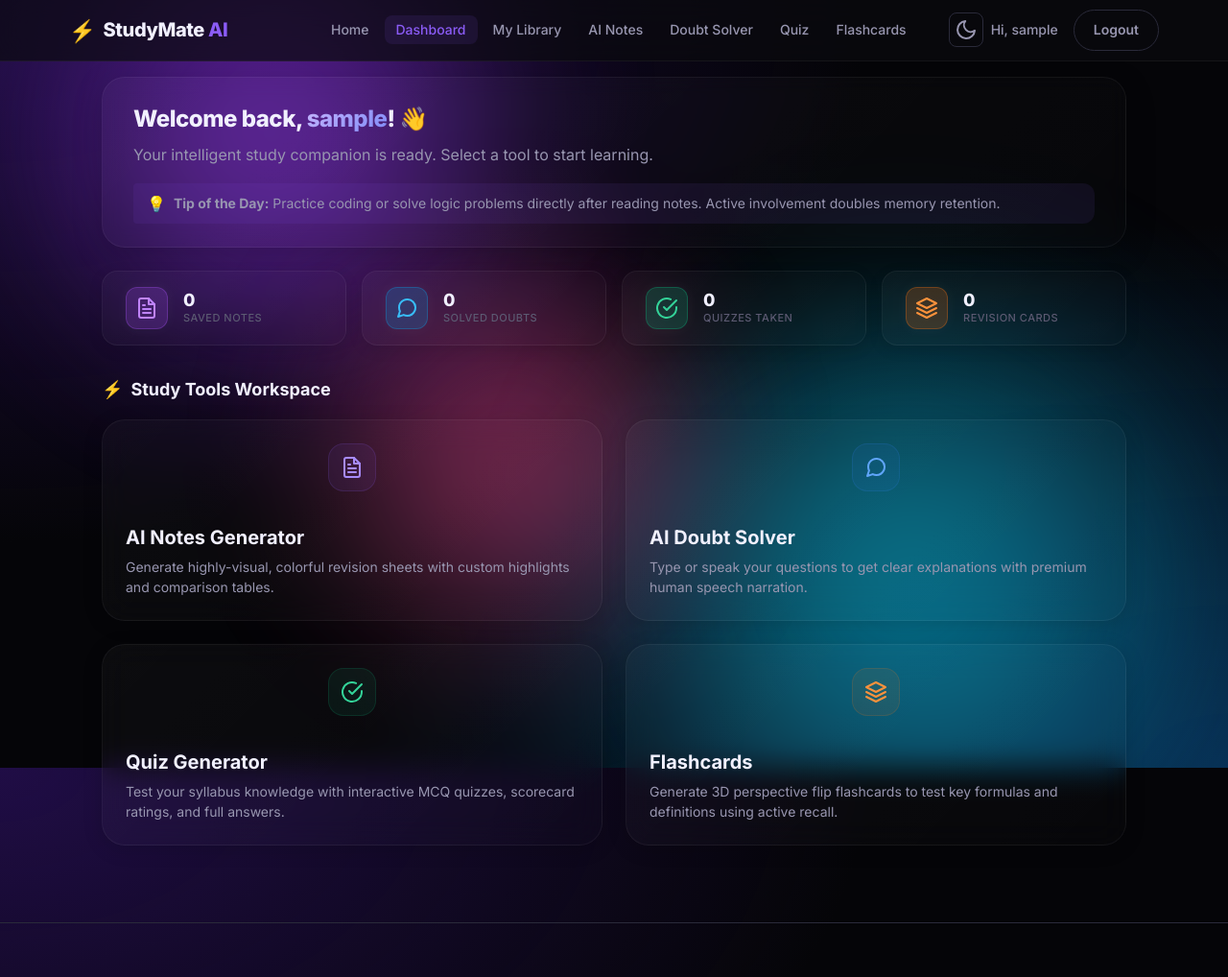
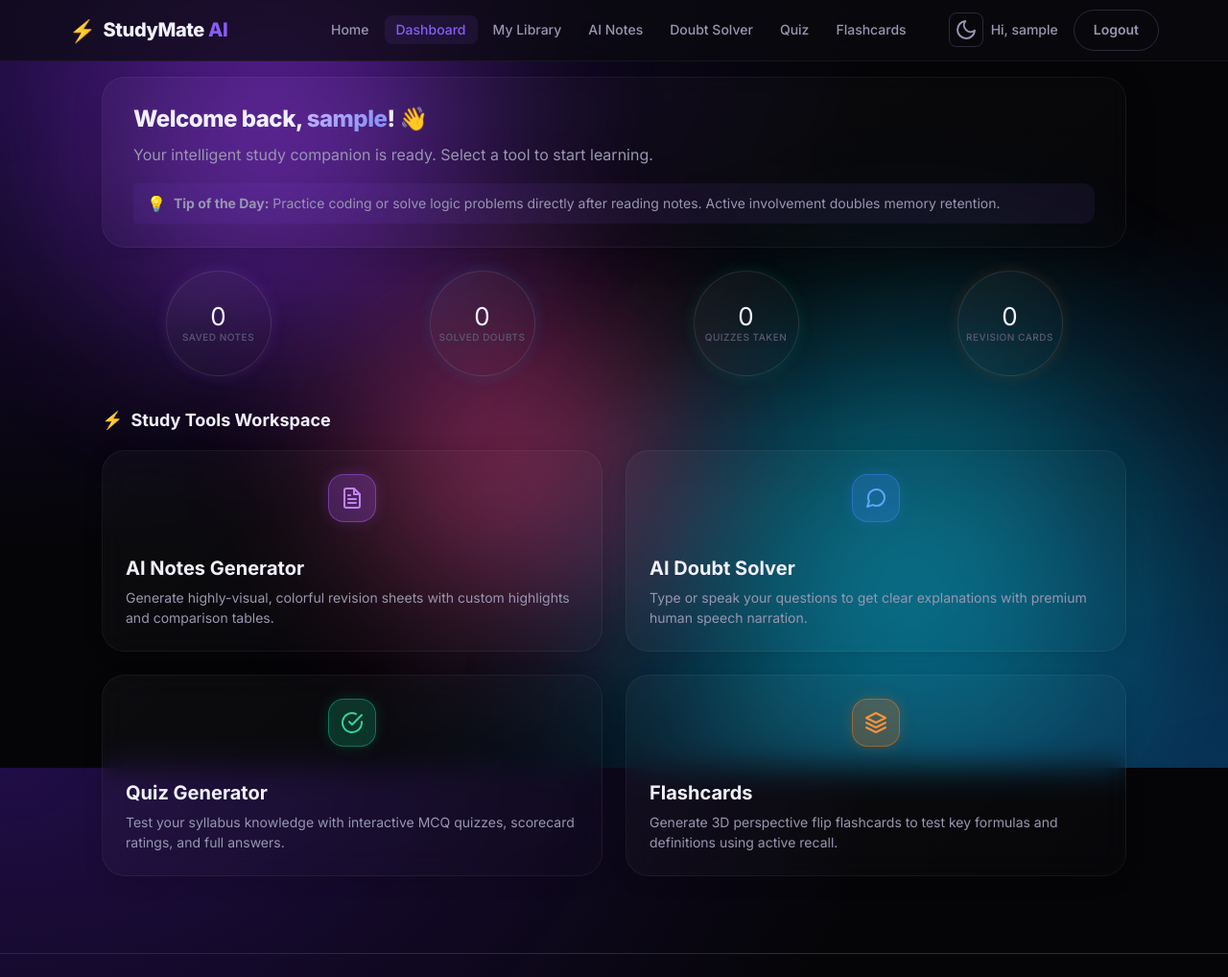
Before and after one commit to rajaswami6367/StudyMate.AI, a Flask app: page /dashboard in a window 1280 px wide. Shown: the top 1018 px of the page at 96% size. Run offline with Flask 3, Linux system fonts and the light colour scheme; the visitor is signed in with stand-in values (Sample User, id 1); data that the repository does not hold is empty.

Commit message:
Redesign stats to circular rings, make icons highly vibrant, and upgrade background mesh

```diff
--- a/static/css/style.css
+++ b/static/css/style.css
@@ -1145,47 +1145,55 @@ body.light-mode .blob { opacity: 0.1; }
 }
 
 .dash-icon.purple {
-  background: rgba(139, 92, 246, 0.08);
-  color: #a78bfa;
-  border: 1px solid rgba(139, 92, 246, 0.15);
+  background: rgba(168, 85, 247, 0.25);
+  color: #c084fc;
+  border: 1px solid rgba(168, 85, 247, 0.5);
+  box-shadow: 0 0 15px rgba(168, 85, 247, 0.2);
 }
 .dash-card:hover .dash-icon.purple {
-  background: rgba(139, 92, 246, 0.2);
-  border-color: rgba(139, 92, 246, 0.4);
-  box-shadow: 0 0 12px rgba(139, 92, 246, 0.3);
+  background: rgba(168, 85, 247, 0.4);
+  border-color: #c084fc;
+  box-shadow: 0 0 25px rgba(168, 85, 247, 0.4);
+  color: #ffffff;
 }
 
 .dash-icon.blue {
-  background: rgba(59, 130, 246, 0.08);
+  background: rgba(59, 130, 246, 0.25);
   color: #60a5fa;
-  border: 1px solid rgba(59, 130, 246, 0.15);
+  border: 1px solid rgba(59, 130, 246, 0.5);
+  box-shadow: 0 0 15px rgba(59, 130, 246, 0.2);
 }
 .dash-card:hover .dash-icon.blue {
-  background: rgba(59, 130, 246, 0.2);
-  border-color: rgba(59, 130, 246, 0.4);
-  box-shadow: 0 0 12px rgba(59, 130, 246, 0.3);
+  background: rgba(59, 130, 246, 0.4);
+  border-color: #60a5fa;
+  box-shadow: 0 0 25px rgba(59, 130, 246, 0.4);
+  color: #ffffff;
 }
 
 .dash-icon.green {
-  background: rgba(16, 185, 129, 0.08);
+  background: rgba(16, 185, 129, 0.25);
   color: #34d399;
-  border: 1px solid rgba(16, 185, 129, 0.15);
+  border: 1px solid rgba(16, 185, 129, 0.5);
+  box-shadow: 0 0 15px rgba(16, 185, 129, 0.2);
 }
 .dash-card:hover .dash-icon.green {
-  background: rgba(16, 185, 129, 0.2);
-  border-color: rgba(16, 185, 129, 0.4);
-  box-shadow: 0 0 12px rgba(16, 185, 129, 0.3);
+  background: rgba(16, 185, 129, 0.4);
+  border-color: #34d399;
+  box-shadow: 0 0 25px rgba(16, 185, 129, 0.4);
+  color: #ffffff;
 }
 
 .dash-icon.orange {
-  background: rgba(249, 115, 22, 0.08);
+  background: rgba(249, 115, 22, 0.25);
   color: #fb923c;
-  border: 1px solid rgba(249, 115, 22, 0.15);
+  border: 1px solid rgba(249, 115, 22, 0.5);
+  box-shadow: 0 0 15px rgba(249, 115, 22, 0.2);
 }
 .dash-card:hover .dash-icon.orange {
-  background: rgba(249, 115, 22, 0.2);
-  border-color: rgba(249, 115, 22, 0.4);
-  box-shadow: 0 0 12px rgba(249, 115, 22, 0.3);
+  background: rgba(249, 115, 22, 0.4);
+  border-color: #fb923c;
+  box-shadow: 0 0 25px rgba(249, 115, 22, 0.4);
+  color: #ffffff;
 }
 
 .dash-info h3 {
@@ -2157,52 +2165,67 @@ body.light-mode .blob { opacity: 0.1; }
 }
 
 /* Stats Widget Row */
-.stats-row {
-  display: grid;
-  grid-template-columns: repeat(auto-fit, minmax(220px, 1fr));
-  gap: var(--space-md);
-}
-
 .stat-widget {
-  background: linear-gradient(135deg, rgba(255, 255, 255, 0.03), rgba(255, 255, 255, 0.01)) !important;
-  border: 1px solid rgba(255, 255, 255, 0.05) !important;
-  border-radius: var(--radius-lg) !important;
-  padding: var(--space-md) var(--space-lg) !important;
-  display: flex;
-  align-items: center;
-  gap: var(--space-md);
-  backdrop-filter: blur(5px);
+  background: linear-gradient(135deg, rgba(255, 255, 255, 0.05), rgba(255, 255, 255, 0.01)) !important;
+  border: 1px solid rgba(255, 255, 255, 0.1) !important;
+  border-radius: 50% !important;
+  width: 110px !important;
+  height: 110px !important;
+  padding: 0 !important;
+  display: flex !important;
+  flex-direction: column !important;
+  align-items: center !important;
+  justify-content: center !important;
+  gap: 4px !important;
+  backdrop-filter: blur(10px) !important;
   transition: all 0.3s cubic-bezier(0.4, 0, 0.2, 1);
   box-shadow: 0 4px 15px rgba(0, 0, 0, 0.1);
+  margin: 0 auto;
+}
+
+.stats-row {
+  display: flex;
+  justify-content: center;
+  flex-wrap: wrap;
+  gap: var(--space-xl);
 }
 
 .stat-widget:hover {
-  transform: translateY(-2px) !important;
-  border-color: rgba(255, 255, 255, 0.1) !important;
+  transform: translateY(-5px) scale(1.05) !important;
+  border-color: rgba(255, 255, 255, 0.2) !important;
 }
 
 .stat-icon-box {
-  width: 44px;
-  height: 44px;
-  border-radius: 12px;
-  display: flex;
-  align-items: center;
-  justify-content: center;
-  color: #fff;
-  box-shadow: 0 0 15px rgba(255, 255, 255, 0.05);
-}
-
-.stat-widget.purple-stat .stat-icon-box { background: rgba(168, 85, 247, 0.2); color: #c084fc; border: 1px solid rgba(168, 85, 247, 0.3); }
-.stat-widget.blue-stat .stat-icon-box { background: rgba(14, 165, 233, 0.2); color: #38bdf8; border: 1px solid rgba(14, 165, 233, 0.3); }
-.stat-widget.green-stat .stat-icon-box { background: rgba(16, 185, 129, 0.2); color: #34d399; border: 1px solid rgba(16, 185, 129, 0.3); }
-.stat-widget.orange-stat .stat-icon-box { background: rgba(249, 115, 22, 0.2); color: #fb923c; border: 1px solid rgba(249, 115, 22, 0.3); }
-
-.stat-widget.purple-stat:hover { box-shadow: 0 0 20px rgba(168, 85, 247, 0.25) !important; border-color: rgba(168, 85, 247, 0.3) !important; }
-.stat-widget.blue-stat:hover { box-shadow: 0 0 20px rgba(14, 165, 233, 0.25) !important; border-color: rgba(14, 165, 233, 0.3) !important; }
-.stat-widget.green-stat:hover { box-shadow: 0 0 20px rgba(16, 185, 129, 0.25) !important; border-color: rgba(16, 185, 129, 0.3) !important; }
-.stat-widget.orange-stat:hover { box-shadow: 0 0 20px rgba(249, 115, 22, 0.25) !important; border-color: rgba(249, 115, 22, 0.3) !important; }
+  display: none !important; /* Hide icon box to save space for circular design */
+}
+
+.stat-widget.purple-stat { box-shadow: 0 0 15px rgba(168, 85, 247, 0.15) !important; }
+.stat-widget.blue-stat { box-shadow: 0 0 15px rgba(14, 165, 233, 0.15) !important; }
+.stat-widget.green-stat { box-shadow: 0 0 15px rgba(16, 185, 129, 0.15) !important; }
+.stat-widget.orange-stat { box-shadow: 0 0 15px rgba(249, 115, 22, 0.15) !important; }
+
+.stat-widget.purple-stat:hover { box-shadow: 0 0 25px rgba(168, 85, 247, 0.4) !important; border-color: #a78bfa !important; }
+.stat-widget.blue-stat:hover { box-shadow: 0 0 25px rgba(14, 165, 233, 0.4) !important; border-color: #38bdf8 !important; }
+.stat-widget.green-stat:hover { box-shadow: 0 0 25px rgba(16, 185, 129, 0.4) !important; border-color: #34d399 !important; }
+.stat-widget.orange-stat:hover { box-shadow: 0 0 25px rgba(249, 115, 22, 0.4) !important; border-color: #fb923c !important; }
 
 .stat-details {
+  display: flex;
+  flex-direction: column;
+  align-items: center;
+  text-align: center;
+}
+
+.stat-num {
+  font-size: 26px !important;
+  line-height: 1 !important;
+  margin-bottom: 2px !important;
+}
+
+.stat-label {
+  font-size: 10px !important;
+  line-height: 1.2 !important;
+}
   display: flex;
   flex-direction: column;
 }
```
